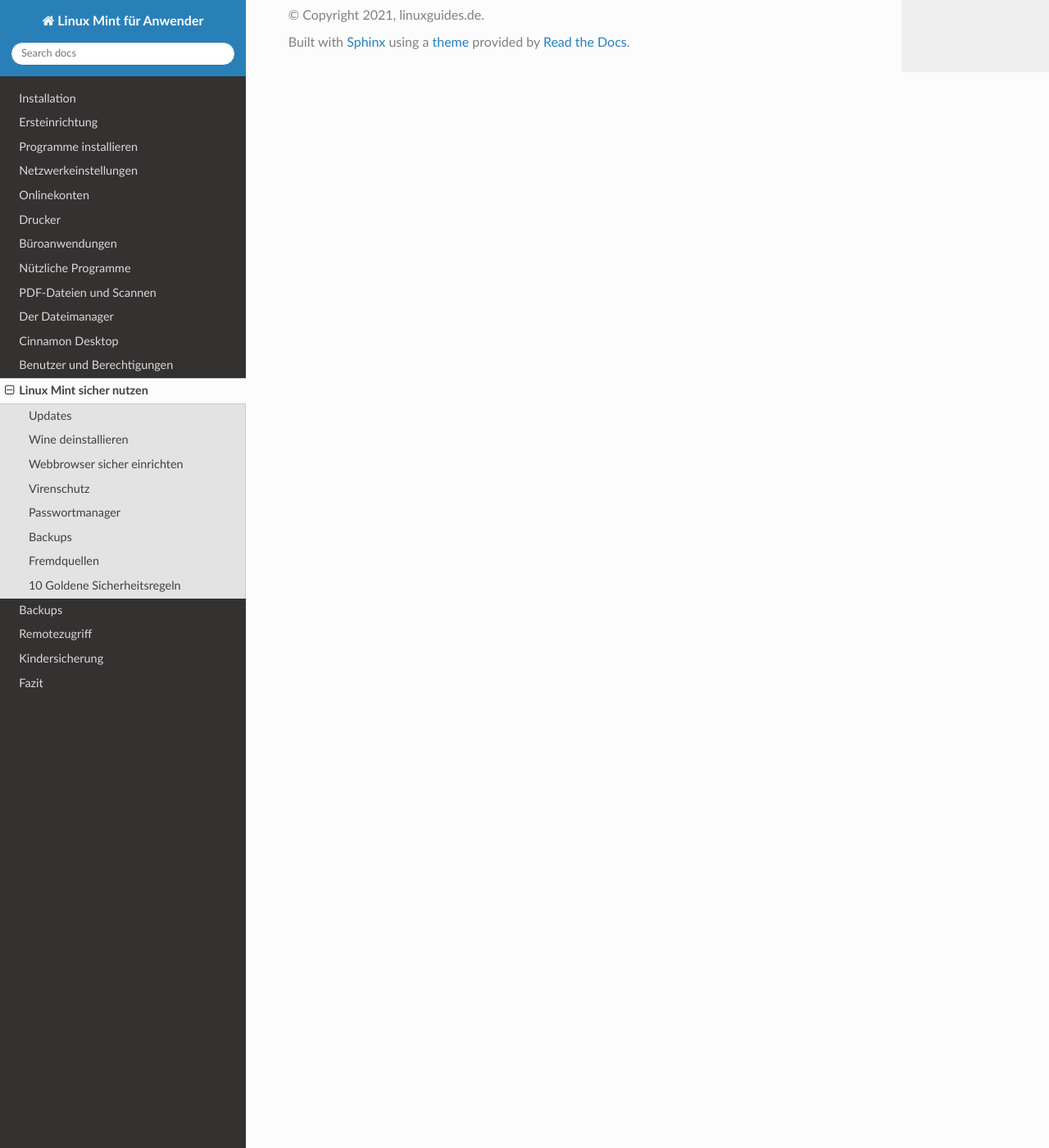
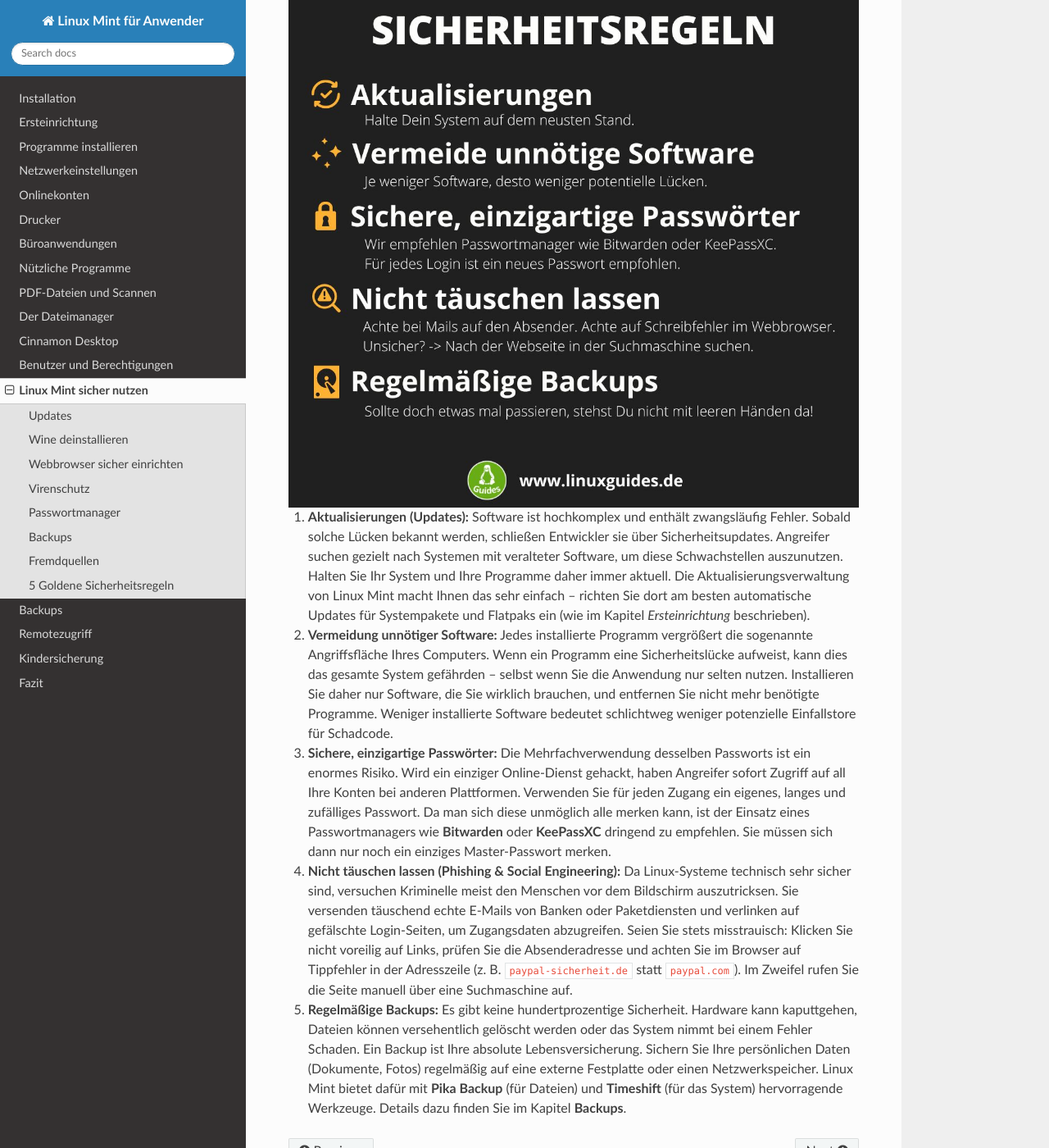
Before and after one commit to Jean28518/linuxmint-fuer-anwender, a Sphinx documentation site: the page built from docs/source/sicherheit.rst, in a window 1280 px wide and 1400 px high, scrolled down 2258 px. Shown: the whole window at 82% size. Built offline with Sphinx 7.4.7 and the Read the Docs theme 3.1.0, drawn with Linux system fonts in a browser that asks for light colours; some of the changed text lies outside the part shown.

Commit message:
Add 5 Golden Security Rules section with accompanying image to sicherheit.rst

```diff
--- a/docs/source/sicherheit.rst
+++ b/docs/source/sicherheit.rst
@@ -42,7 +42,7 @@
 
 .. note::
     Nutzen Sie einfach ``brain.sh`` (ihren Verstand, das beste Antivirenschutzprogramm auf dem Markt)
-    und befolgen Sie die Tipps in diesem Kapitel und in den 10 Goldenen Sicherheitsregeln, die Sie im Kurs bekommen haben.
+    und befolgen Sie die Tipps in diesem Kapitel und in den 5 Goldenen Sicherheitsregeln am Ende dieses Kapitels.
     Ihre Sicherheit auf Linux ist daraufhin extrem hoch.
 
 Passwortmanager
@@ -76,6 +76,46 @@
 
 Eine Übersicht erhalten Sie im Programm ``Anwendungspaketquellen``.
 
-10 Goldene Sicherheitsregeln
-----------------------------
-Im Kurs erhalten Sie kompakt 10 Goldene Sicherheitsregeln, die Sie sich praktisch ausdrucken können.
+5 Goldene Sicherheitsregeln
+---------------------------
+
+Zusammenfassend lässt sich die Sicherheit Ihres Systems auf fünf goldene Regeln reduzieren. Wenn Sie diese beherzigen, ist Ihr Linux-System extrem sicher:
+
+.. image:: images/5GoldeneSicherheitsregeln.jpg
+   :alt: 5 Goldene Sicherheitsregeln
+   :align: center
+
+1. **Aktualisierungen (Updates):**
+   Software ist hochkomplex und enthält zwangsläufig Fehler.
+   Sobald solche Lücken bekannt werden, schließen Entwickler sie über Sicherheitsupdates.
+   Angreifer suchen gezielt nach Systemen mit veralteter Software, um diese Schwachstellen auszunutzen.
+   Halten Sie Ihr System und Ihre Programme daher immer aktuell.
+   Die Aktualisierungsverwaltung von Linux Mint macht Ihnen das sehr einfach – richten Sie dort am besten automatische Updates für Systempakete und Flatpaks ein (wie im Kapitel *Ersteinrichtung* beschrieben).
+
+2. **Vermeidung unnötiger Software:**
+   Jedes installierte Programm vergrößert die sogenannte Angriffsfläche Ihres Computers.
+   Wenn ein Programm eine Sicherheitslücke aufweist, kann dies das gesamte System gefährden – selbst wenn Sie die Anwendung nur selten nutzen.
+   Installieren Sie daher nur Software, die Sie wirklich brauchen, und entfernen Sie nicht mehr benötigte Programme.
+   Weniger installierte Software bedeutet schlichtweg weniger potenzielle Einfallstore für Schadcode.
+
+3. **Sichere, einzigartige Passwörter:**
+   Die Mehrfachverwendung desselben Passworts ist ein enormes Risiko.
+   Wird ein einziger Online-Dienst gehackt, haben Angreifer sofort Zugriff auf all Ihre Konten bei anderen Plattformen.
+   Verwenden Sie für jeden Zugang ein eigenes, langes und zufälliges Passwort.
+   Da man sich diese unmöglich alle merken kann, ist der Einsatz eines Passwortmanagers wie **Bitwarden** oder **KeePassXC** dringend zu empfehlen.
+   Sie müssen sich dann nur noch ein einziges Master-Passwort merken.
+
+4. **Nicht täuschen lassen (Phishing & Social Engineering):**
+   Da Linux-Systeme technisch sehr sicher sind, versuchen Kriminelle meist den Menschen vor dem Bildschirm auszutricksen.
+   Sie versenden täuschend echte E-Mails von Banken oder Paketdiensten und verlinken auf gefälschte Login-Seiten, um Zugangsdaten abzugreifen.
+   Seien Sie stets misstrauisch: Klicken Sie nicht voreilig auf Links,
+   prüfen Sie die Absenderadresse und achten Sie im Browser auf Tippfehler in der Adresszeile (z. B. ``paypal-sicherheit.de`` statt ``paypal.com``).
+   Im Zweifel rufen Sie die Seite manuell über eine Suchmaschine auf.
+
+5. **Regelmäßige Backups:**
+   Es gibt keine hundertprozentige Sicherheit. Hardware kann kaputtgehen,
+   Dateien können versehentlich gelöscht werden oder das System nimmt bei einem Fehler Schaden.
+   Ein Backup ist Ihre absolute Lebensversicherung.
+   Sichern Sie Ihre persönlichen Daten (Dokumente, Fotos) regelmäßig auf eine externe Festplatte oder einen Netzwerkspeicher.
+   Linux Mint bietet dafür mit **Pika Backup** (für Dateien) und **Timeshift** (für das System) hervorragende Werkzeuge.
+   Details dazu finden Sie im Kapitel **Backups**.
```
Also changed, not shown: docs/source/images/5GoldeneSicherheitsregeln.jpg (added).
